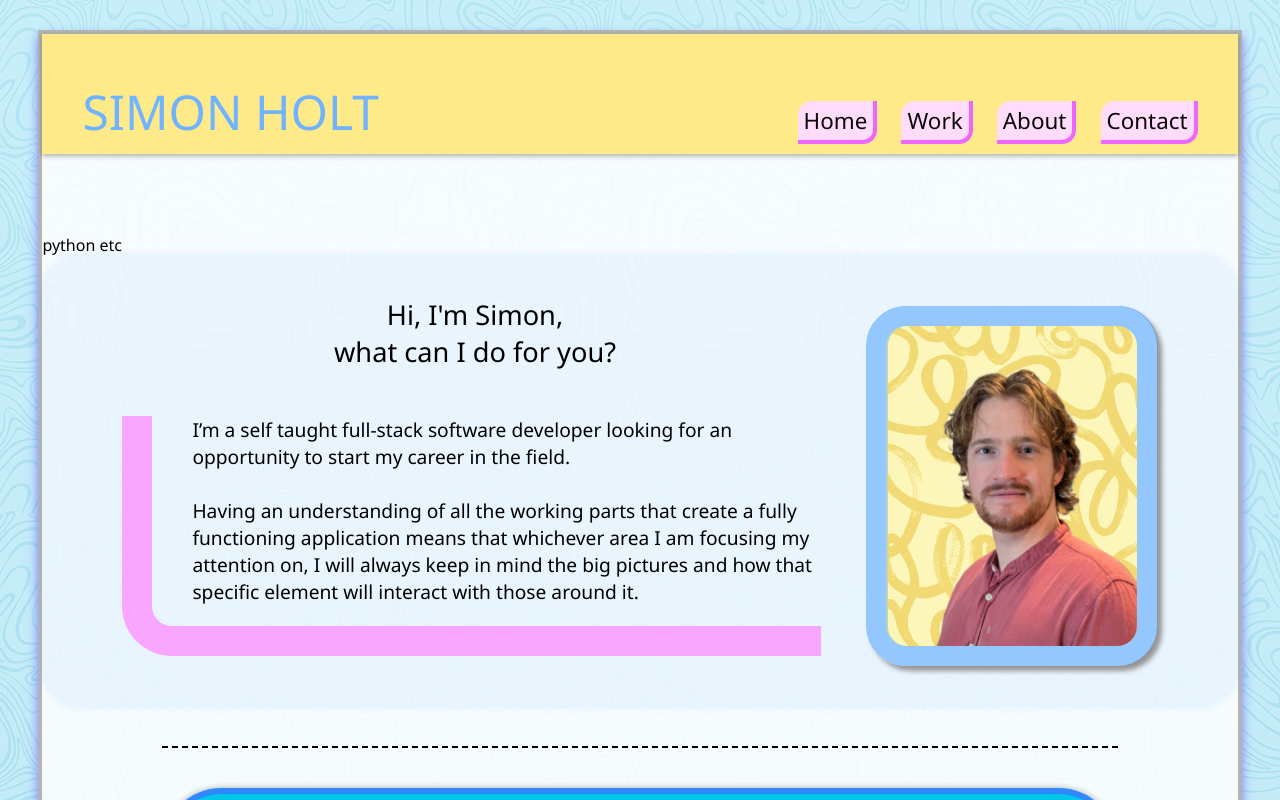
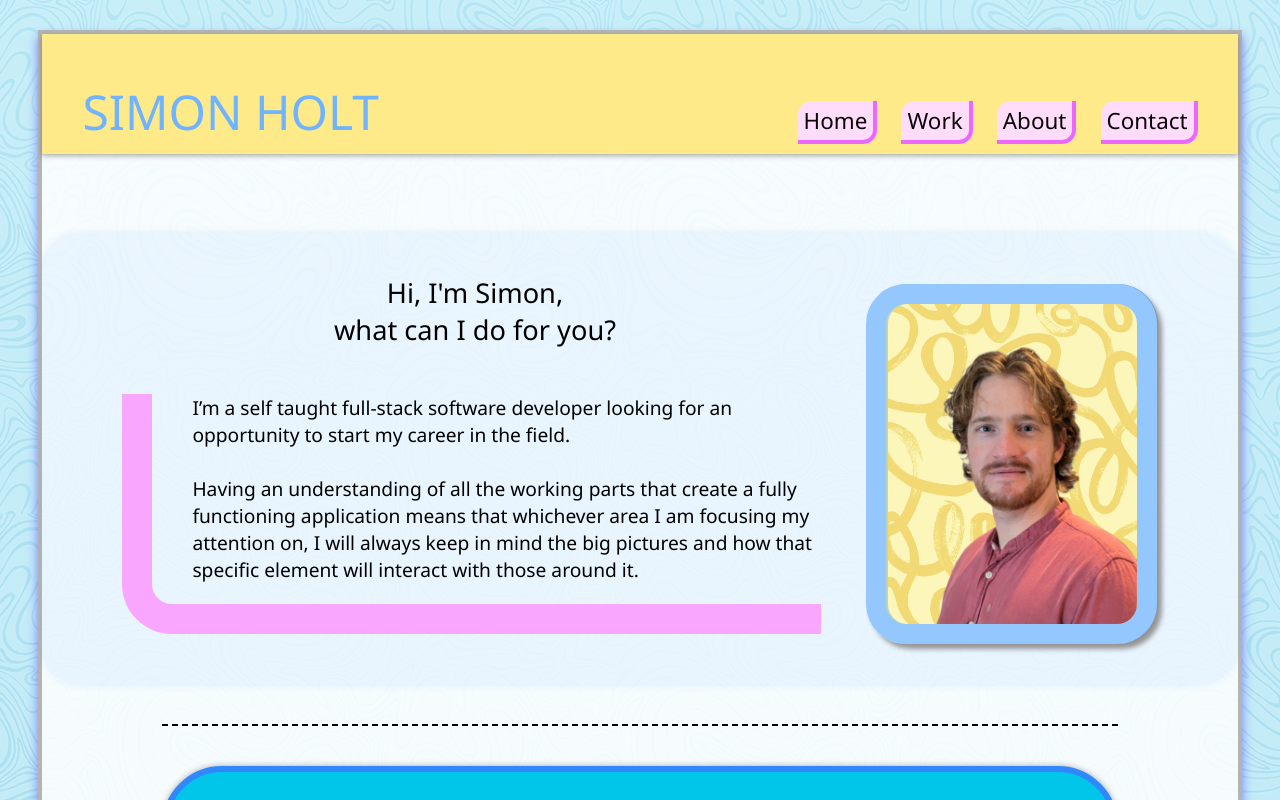
Before and after one commit to simonholt256/portfolio, a React app in the folder portfolio/: page /portfolio/ in a window 1280 px wide. Shown: the top 800 px of the page. Built offline with nearby package versions, Linux system fonts and the light colour scheme; the HTML template or start-up script is replaced by a standard one.

Commit message:
placeholder removed

```diff
--- a/portfolio/src/pages/toppages/home.jsx
+++ b/portfolio/src/pages/toppages/home.jsx
@@ -12,7 +12,7 @@ import { motion } from "framer-motion";
 function Home() {
   return (
     <>
-    <div className="tech-block">python etc</div>
+    {/* <div className="tech-block">python etc</div> */}
     <div className="intro-box">
 
       <div className="tech-info-box">
@@ -39,7 +39,7 @@ function Home() {
       </div>
     </div>
     <div className="phone-intro-box">
-      <div className="phone-tech-block">python etc</div>
+      {/* <div className="phone-tech-block">python etc</div> */}
       <div className="phone-title">Hi, I'm Simon,<br></br> what can I do for you?</div>
       <div className="phone-profile-picture-box">
         <div className="yellow-pattern">
```
